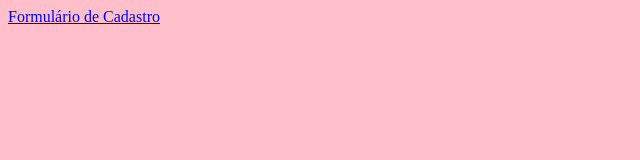
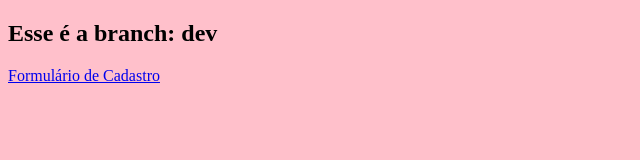
Before and after one commit to natyct/aula_git_Nathalia, a plain HTML site: page index.html in a window 1280 px wide. Shown: the whole page, without its empty margins (0-640 px from the left). Drawn offline with Linux system fonts and the light colour scheme.

Commit message:
atualiazando index.html

```diff
--- a/index.html
+++ b/index.html
@@ -7,6 +7,7 @@
     <link rel="stylesheet" href="style/index.css" >
 </head>
 <body>
+    <h2>Esse é a branch: dev</h2>
     <header>
         <nav>
             <a href="/aula-git-Nathalia/html/formulario.html">Formulário de Cadastro</a>
```
Also changed, not shown: aprendizados.txt (added).
